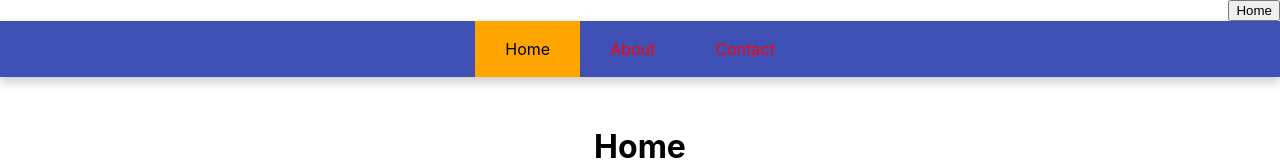
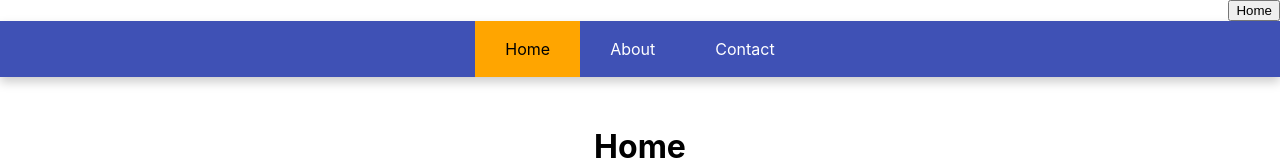
Before and after one commit to NupurKes/practicedemo, a React (Create React App) app: page / in a window 1280 px wide. Shown: the top 160 px of the page. Built offline with nearby package versions, Linux system fonts and the light colour scheme.

Commit message:
header file updated

```diff
--- a/src/components/Header.css
+++ b/src/components/Header.css
@@ -18,9 +18,11 @@ nav {
   }
 
 
+/* Specific styles for non-active links */
 .link-inactive {
-    color: red;
+    color: white;
   }
+
   /* Specific styles for active links */
   .link-active {
     color: black;
```
Lines whose indentation alone changed are shown as unchanged.
